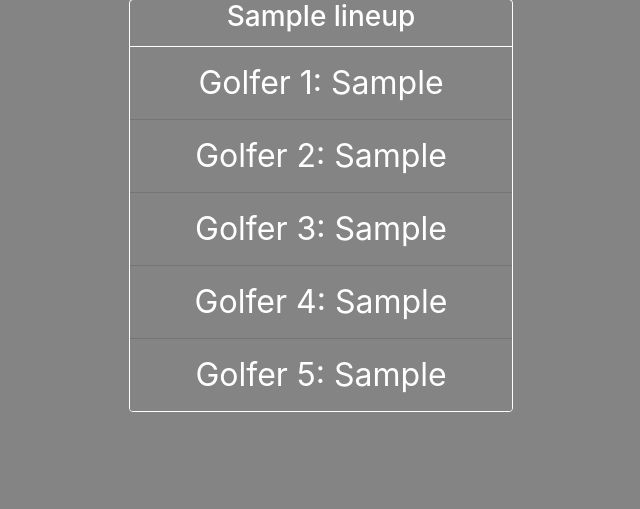
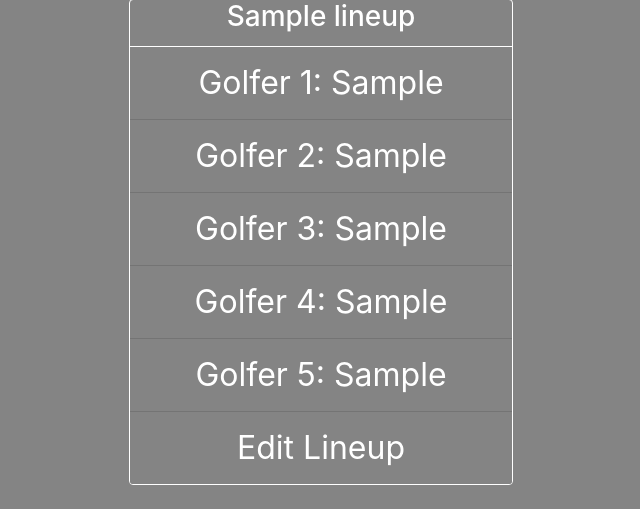
Before and after one commit to pmammino/simpool, a Flask app: template templates/upcoming.html in a window 1280 px wide. Shown: the part 637-1146 px from the top of the page, without its empty margins (319-959 px from the left). Before the commit the page ends 1049 px from the top, so only its background shows below. Run offline with Flask 2, Linux system fonts and the light colour scheme; the template is opened without the code that fills it: most values are stand-ins (such as "Sample title", 1, 10 or a date in 2020); some libraries are stand-ins or nearby versions.

Commit message:
Update upcoming.html

```diff
--- a/templates/upcoming.html
+++ b/templates/upcoming.html
@@ -35,6 +35,7 @@
     <li class="list-group-item">Golfer 3: {{lineup.Golfer_3}}</li>
     <li class="list-group-item">Golfer 4: {{lineup.Golfer_4}}</li>
     <li class="list-group-item">Golfer 5: {{lineup.Golfer_5}}</li>
+    <li class="list-group-item"> <a class="clickme-lineup" href="/editlineup/{{lineup._id}}">Edit Lineup</a></li>
         </ul>
         </div>
     <br>
```
